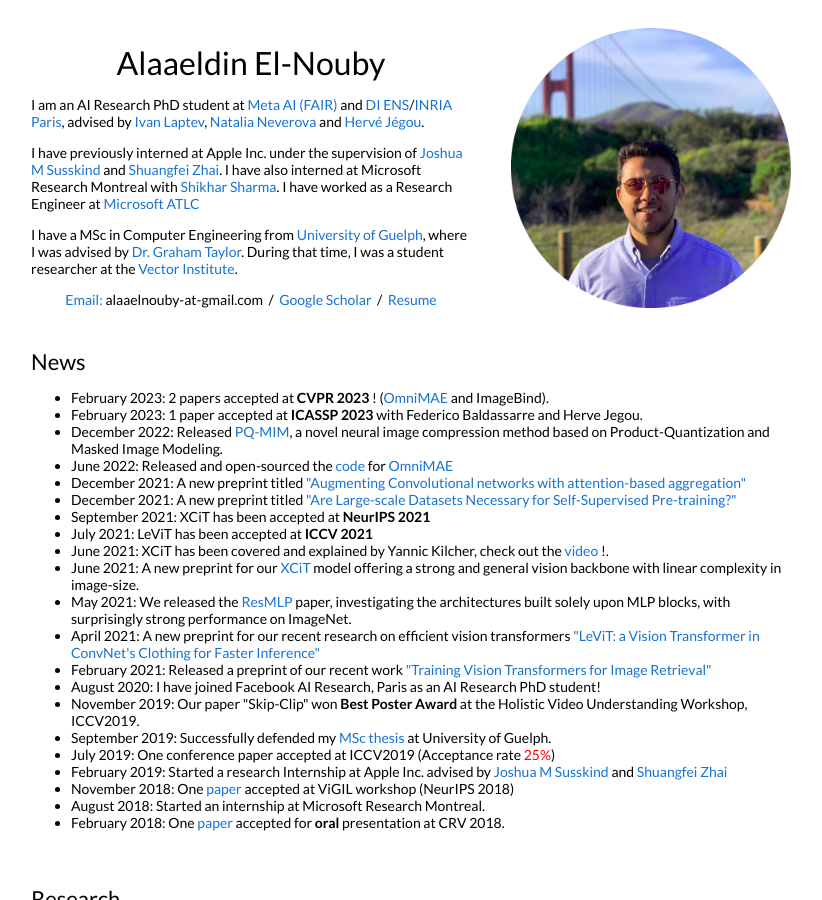
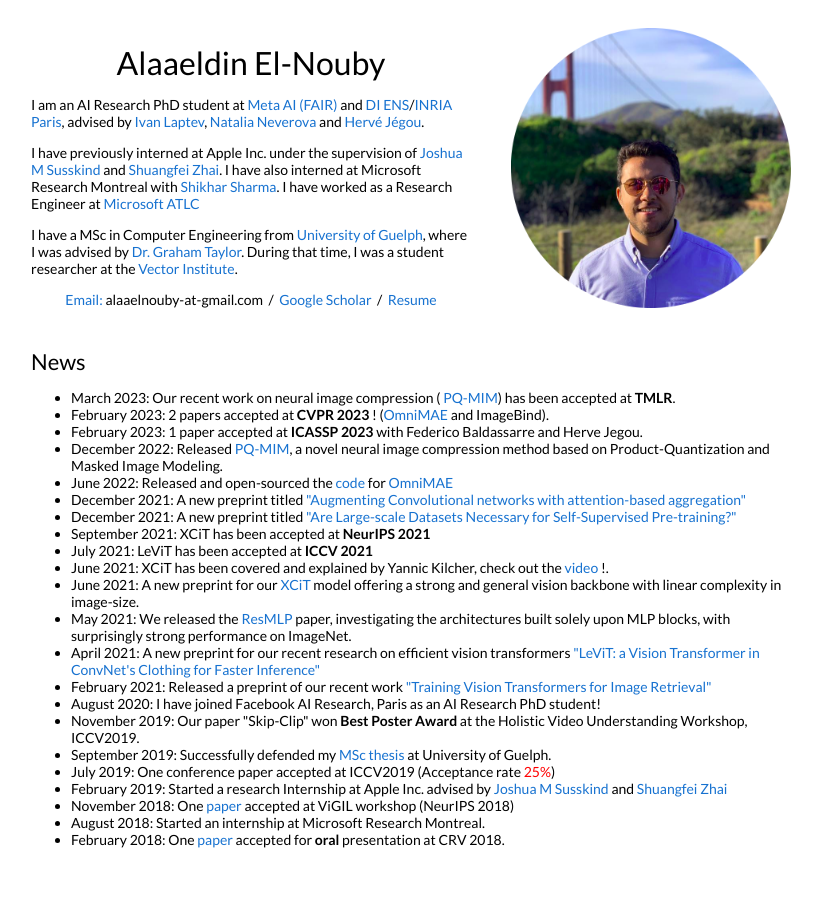
Before and after one commit to aelnouby/aelnouby.github.io, a Jekyll site: the page built from _posts/2022-12-01-pqmim.markdown, in a window 1280 px wide and 900 px high. Shown: the whole window, without its empty margins (229-1051 px from the left). Built offline with Jekyll 4.4.1, drawn with Linux system fonts in a browser that asks for light colours.

Commit message:
Update default.html

```diff
--- a/_layouts/default.html
+++ b/_layouts/default.html
@@ -82,6 +82,7 @@
             <td style="padding:2.5%;width:100%;vertical-align:middle">
               <h2>News</h2>
                 <ul>
+                  <li>March 2023: Our recent work on neural image compression (<a href="https://arxiv.org/abs/2212.07372"> PQ-MIM</a>) has been accepted at <strong>TMLR</strong>.</li>
                   <li>February 2023: 2 papers accepted at <strong>CVPR 2023</strong> ! (<a href="https://arxiv.org/abs/2206.08356">OmniMAE</a> and ImageBind).</li>
                   <li>February 2023: 1 paper accepted at <strong>ICASSP 2023</strong> with Federico Baldassarre and Herve Jegou.</li>
                   <li>December 2022: Released <a href="https://arxiv.org/abs/2212.07372"> PQ-MIM</a>, a novel neural image compression method based on Product-Quantization and Masked Image Modeling.</li>
```
